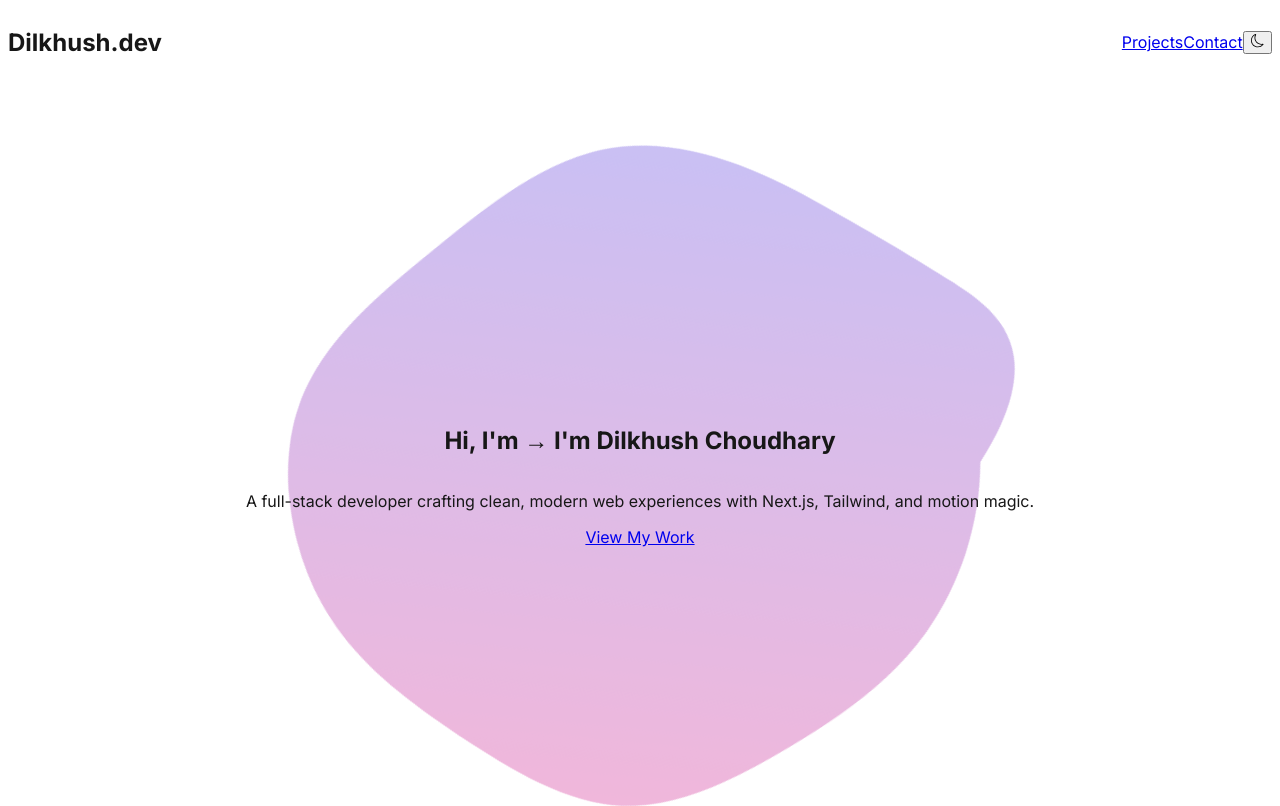
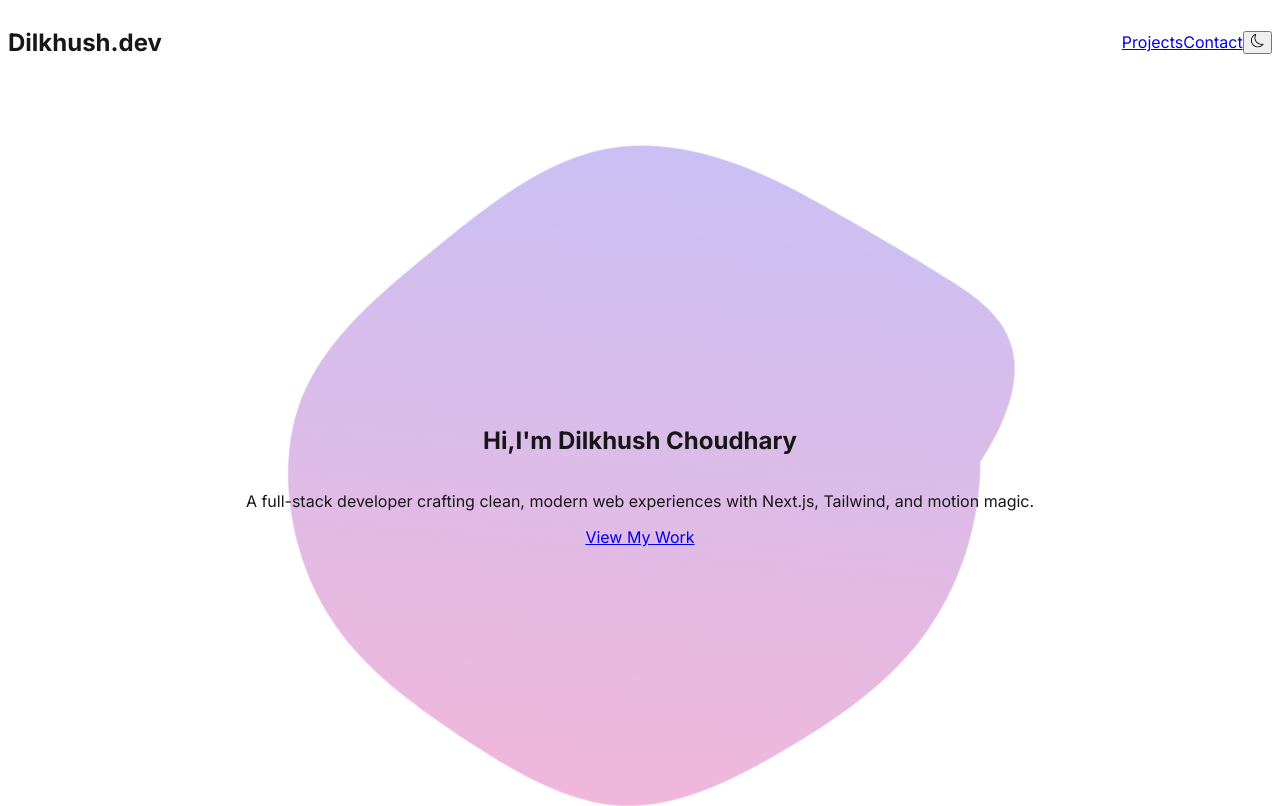
Before and after one commit to dillkhush/portfolio, a Next.js app: page / in a window 1280 px wide. Shown: the top 806 px of the page. Built offline with nearby package versions, Linux system fonts and the light colour scheme.

Commit message:
Fix ESLint warnings for deploy

```diff
--- a/components/About.tsx
+++ b/components/About.tsx
@@ -67,7 +67,7 @@ export default function About() {
         <div className="text-center md:text-left">
           <h2 className="text-3xl font-bold mb-4">About Me</h2>
           <p className="text-lg text-gray-300 dark:text-gray-800 leading-relaxed mb-4">
-          I'm → I&apos;m<span className="text-white dark:text-black font-semibold">Dilkhush Choudhary</span>, a
+          I&apos;m<span className="text-white dark:text-black font-semibold">Dilkhush Choudhary</span>, a
             Computer Science Engineer and full-stack developer with a passion for
             building clean, fast, and modern web applications. I specialize in
             React, Next.js, and creating stunning UIs with Tailwind and Framer
--- a/components/Hero.tsx
+++ b/components/Hero.tsx
@@ -21,7 +21,7 @@ export default function Hero() {
         transition={{ duration: 0.8 }}
         className="text-6xl md:text-7xl font-extrabold mb-4 leading-tight"
         >
-        Hi, I'm → I&apos;m{' '}
+        Hi,I&apos;m{' '}
         <motion.span
             initial={{ opacity: 0 }}
             animate={{ opacity: 1 }}
```
